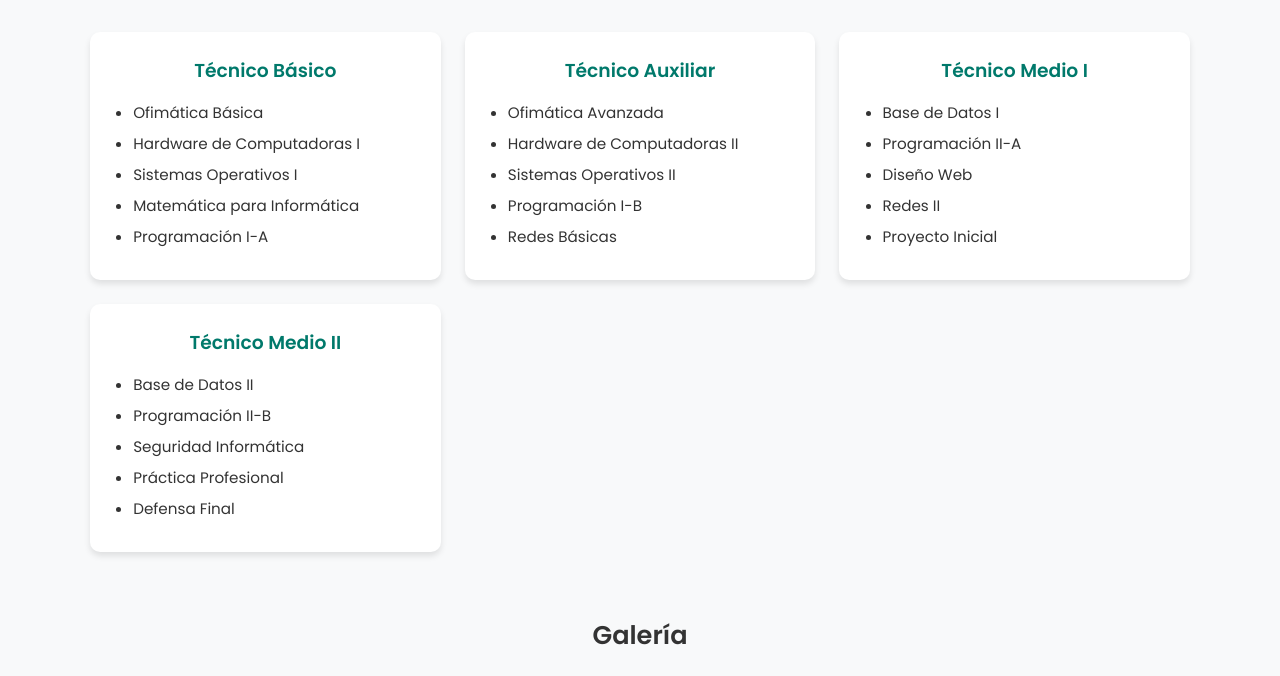
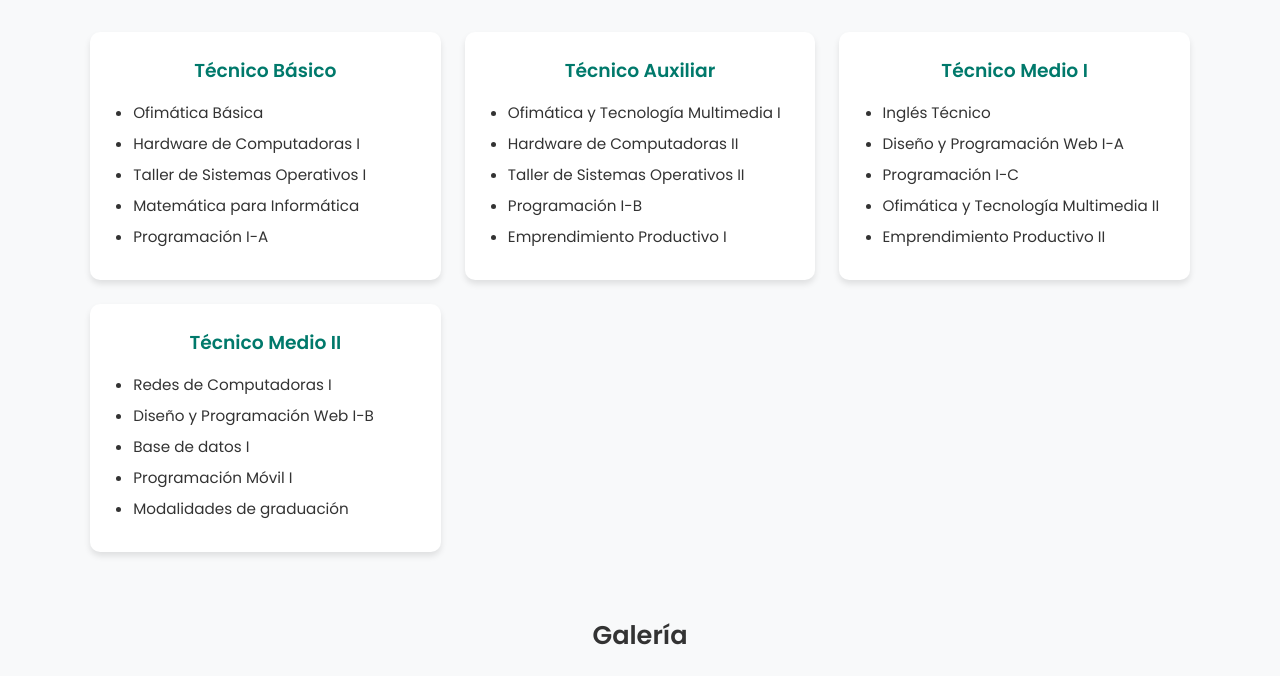
Before and after one commit to zergioal/ceamariaoliva, a plain HTML site: page sistemas_informaticos.html in a window 1280 px wide. Shown: the part 612-1288 px from the top of the page. Drawn offline with nearby package versions, Linux system fonts and the light colour scheme.

Commit message:
Fix contenidos sistemas

```diff
--- a/sistemas_informaticos.html
+++ b/sistemas_informaticos.html
@@ -46,7 +46,7 @@
         <ul>
           <li>Ofimática Básica</li>
           <li>Hardware de Computadoras I</li>
-          <li>Sistemas Operativos I</li>
+          <li>Taller de Sistemas Operativos I</li>
           <li>Matemática para Informática</li>
           <li>Programación I-A</li>
         </ul>
@@ -55,33 +55,33 @@
       <div class="nivel-card">
         <h3>Técnico Auxiliar</h3>
         <ul>
-          <li>Ofimática Avanzada</li>
+          <li>Ofimática y Tecnología Multimedia I</li>
           <li>Hardware de Computadoras II</li>
-          <li>Sistemas Operativos II</li>
+          <li>Taller de Sistemas Operativos II</li>
           <li>Programación I-B</li>
-          <li>Redes Básicas</li>
+          <li>Emprendimiento Productivo I</li>
         </ul>
       </div>
 
       <div class="nivel-card">
         <h3>Técnico Medio I</h3>
         <ul>
-          <li>Base de Datos I</li>
-          <li>Programación II-A</li>
-          <li>Diseño Web</li>
-          <li>Redes II</li>
-          <li>Proyecto Inicial</li>
+          <li>Inglés Técnico</li>
+          <li>Diseño y Programación Web I-A</li>
+          <li>Programación I-C</li>
+          <li>Ofimática y Tecnología Multimedia II</li>
+          <li>Emprendimiento Productivo II</li>
         </ul>
       </div>
 
       <div class="nivel-card">
         <h3>Técnico Medio II</h3>
         <ul>
-          <li>Base de Datos II</li>
-          <li>Programación II-B</li>
-          <li>Seguridad Informática</li>
-          <li>Práctica Profesional</li>
-          <li>Defensa Final</li>
+          <li>Redes de Computadoras I</li>
+          <li>Diseño y Programación Web I-B</li>
+          <li>Base de datos I</li>
+          <li>Programación Móvil I</li>
+          <li>Modalidades de graduación</li>
         </ul>
       </div>
     </section>
```
